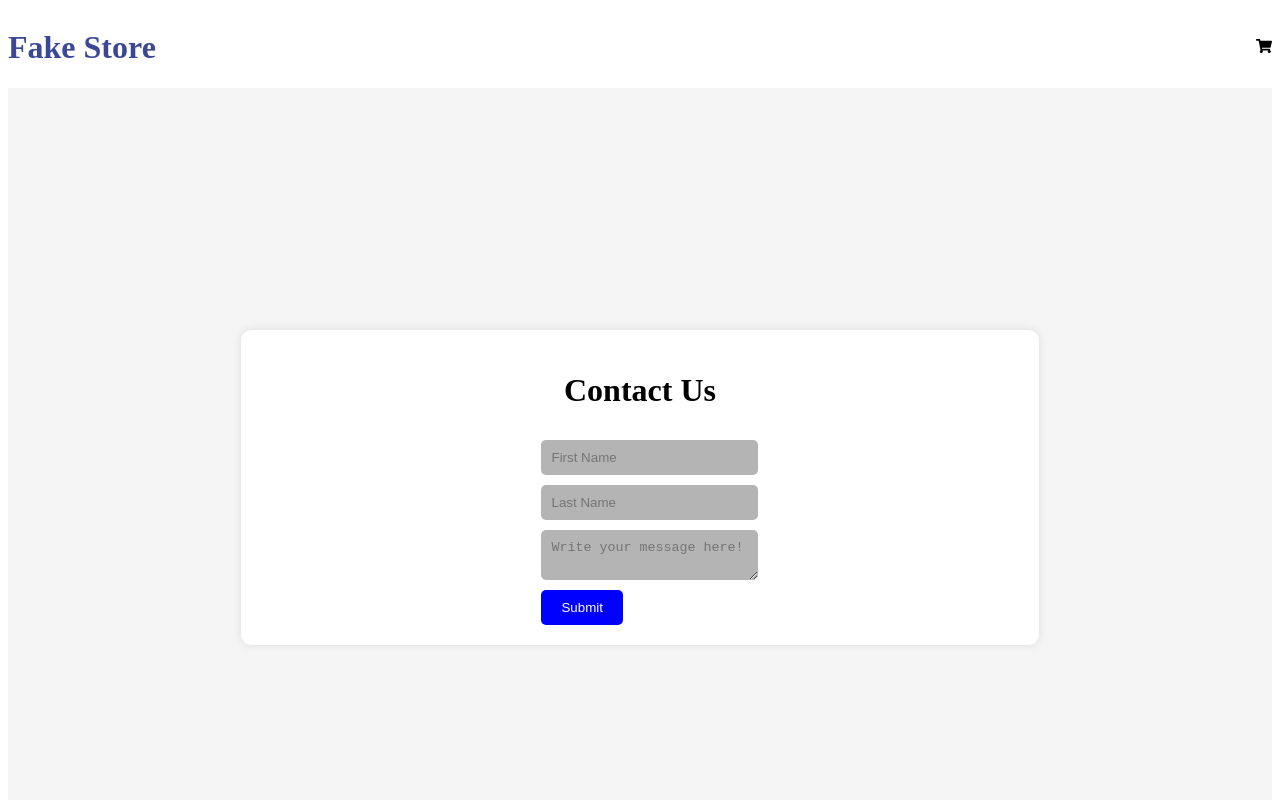
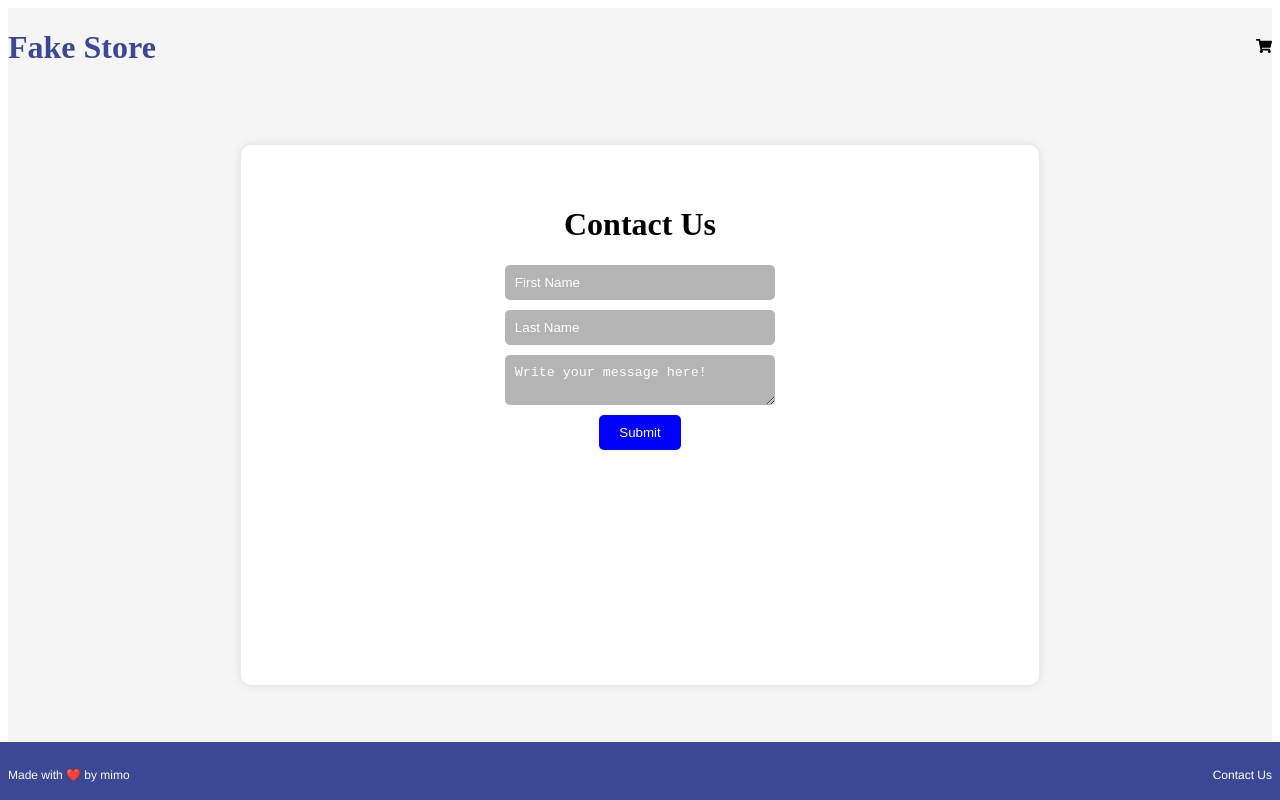
Before and after one commit to D-Antt/FakerStore, a React (Vite) app: page /contactus in a window 1280 px wide. Shown: the top 800 px of the page. Built offline with nearby package versions, Linux system fonts and the light colour scheme; no server answers.

Commit message:
contact page is 80% of the way finished

```diff
--- a/src/App.css
+++ b/src/App.css
@@ -4,4 +4,5 @@
     align-items: center; /* Center children horizontally */
     min-height: 100vh; /* Full viewport height */
     justify-content: space-between;
+    background-color: #f5f5f5;
   }
--- a/src/components/Categories/Categories.css
+++ b/src/components/Categories/Categories.css
@@ -1,6 +1,7 @@
 .categories {
     display: flex;
     gap: 10px;
+    background-color: #f5f5f5;
   }
 
   .categories button {
--- a/src/components/Header/Header.css
+++ b/src/components/Header/Header.css
@@ -3,6 +3,7 @@
     justify-content: space-between;
     align-items: center;
     width: 100%;
+    background-color: #f5f5f5;
   }
 
   .title {
--- a/src/pages/ContactUs/ContactUs.css
+++ b/src/pages/ContactUs/ContactUs.css
@@ -1,23 +1,43 @@
 /* Contact Us Page CSS */
+/* I had some obstacles figuring out how to make the placehoder font white.  This is what I found. */
+/* For WebKit browsers like Chrome and Safari */
+.contact-form input[type="text"]::placeholder,
+.contact-form textarea::placeholder {
+  color: white;
+  opacity: 1; /* Optional, to make it fully opaque */
+}
+
+/* For Firefox */
+.contact-form input[type="text"]::-moz-placeholder,
+.contact-form textarea::-moz-placeholder {
+  color: white;
+  opacity: 1;
+}
+
+/* For Internet Explorer */
+.contact-form input[type="text"]:-ms-input-placeholder,
+.contact-form textarea:-ms-input-placeholder {
+  color: white;
+}
+
 
 .contact-page {
     background-color: #f5f5f5;
     display: flex;
     justify-content: center;
-    align-items: center;
-    height: 100vh;
+    align-items: flex-start;
     width: 100%;
   }
 
   .contact-form {
-    display:flex;
-    flex-direction: column;
-    align-items: center;
     background-color: white;
-    padding: 20px;
+    padding: 40px 20px 100px 20px;
+    margin-top: 30px;
+    margin-bottom: 30px;
     border-radius: 10px;
     box-shadow: 0px 0px 10px rgba(0, 0, 0, 0.1);
     width: 60%;
+    height: 50vh;  /* Adjust the height here */
   }
 
   .contact-form h1 {
@@ -25,15 +45,14 @@
     color: black;
   }
 
-
   .contact-form input[type="text"],
 .contact-form textarea {
   display: block;
-  width: 100%;
+  width: 33%;
   padding: 10px;
-  margin: 10px 0;
+  margin: 10px auto;  /* Center the input fields */
   background-color: #B4B4B4;
-  color: white;  /* This should make the text white */
+  color: white;
   border: none;
   border-radius: 5px;
 }
@@ -46,4 +65,6 @@
     border: none;
     border-radius: 5px;
     cursor: pointer;
+    margin: 10px auto;  /* Center the button */
+    display: block;  /* Make it a block-level element */
   }
```
